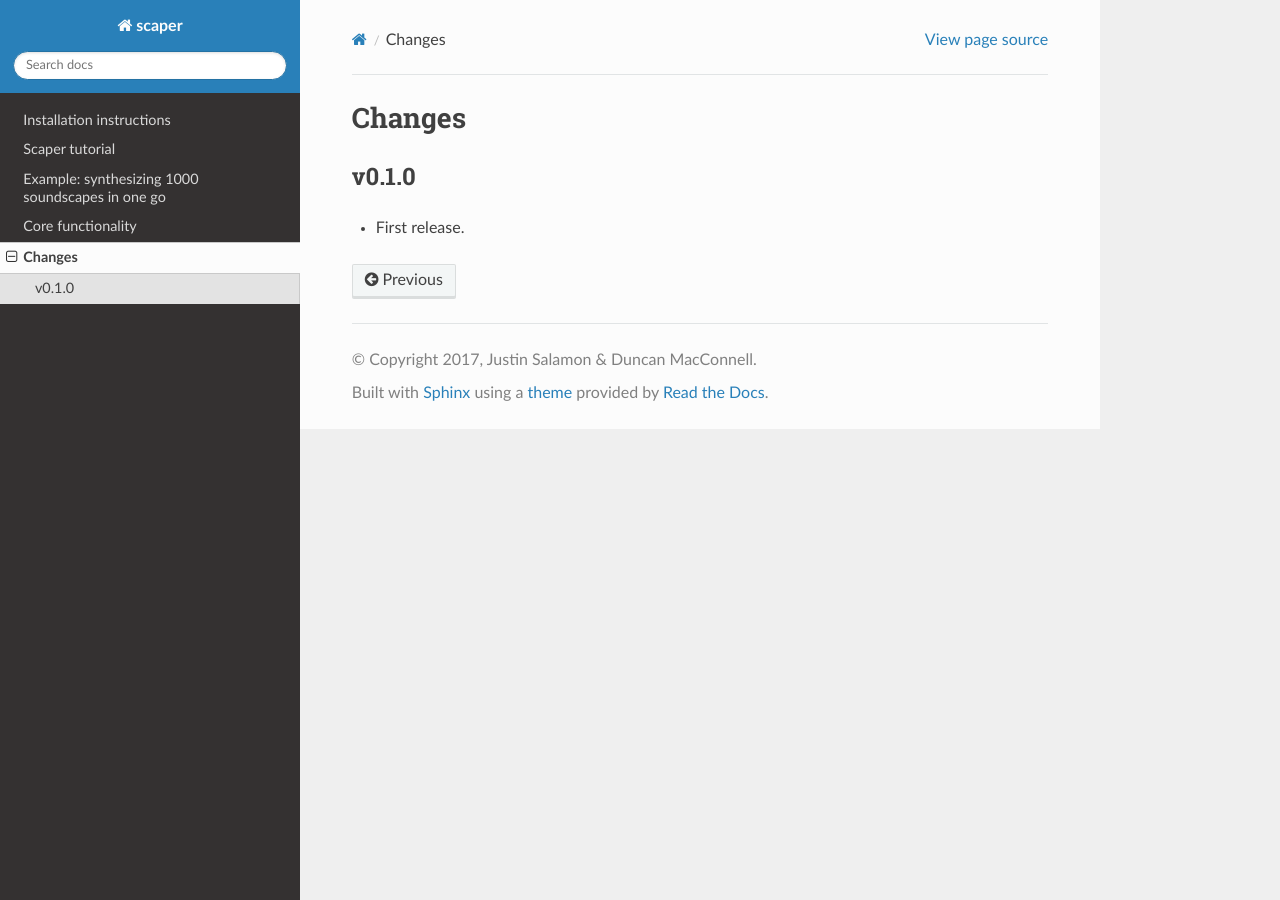
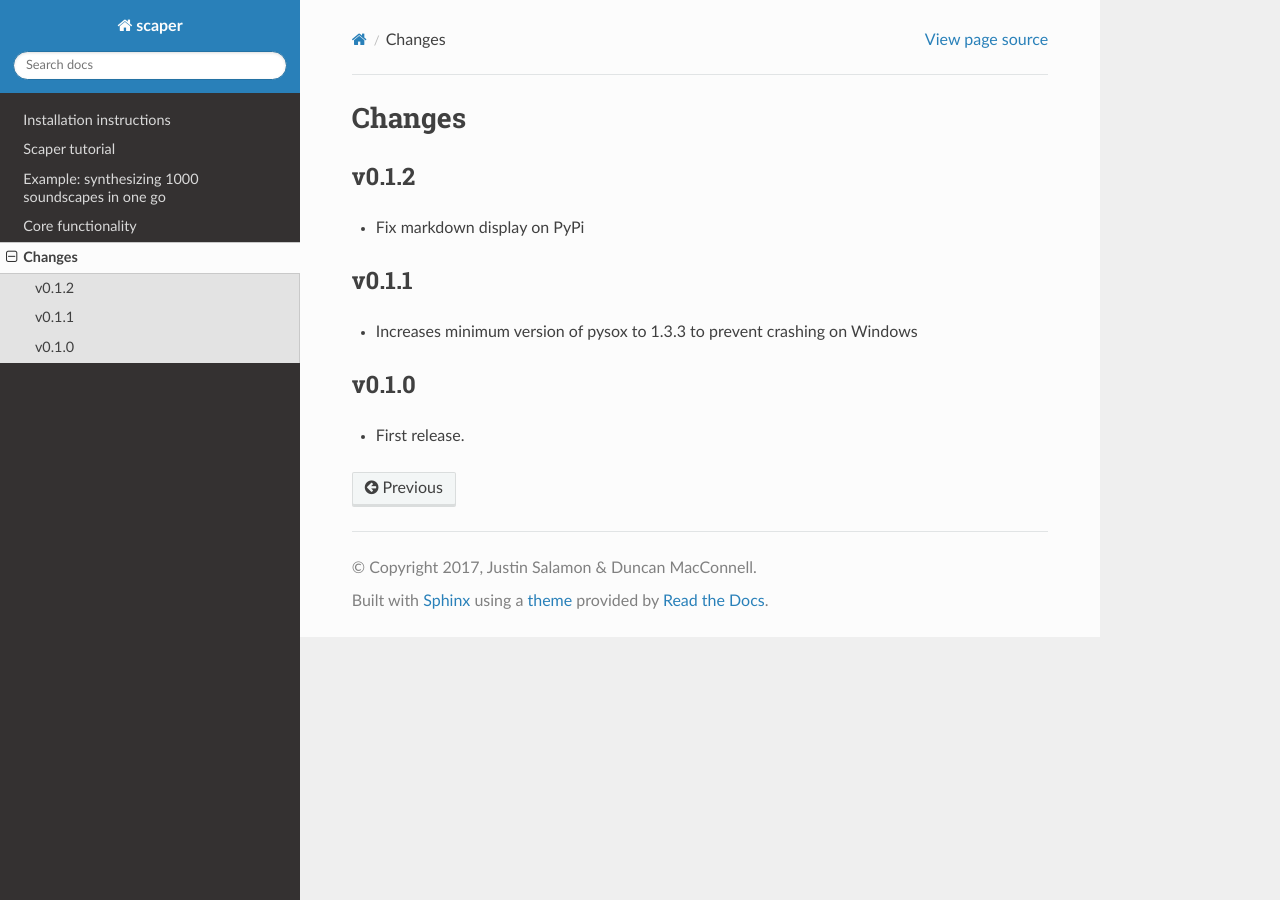
Before and after one commit to justinsalamon/scaper, a Sphinx documentation site: the page built from docs/changes.rst, in a window 1280 px wide. Built offline with Sphinx 7.4.7 and the Read the Docs theme 2.0.0, drawn with Linux system fonts in a browser that asks for light colours.

Commit message:
Update changelog

```diff
--- a/docs/changes.rst
+++ b/docs/changes.rst
@@ -3,6 +3,14 @@
 Changes
 -------
 
+v0.1.2
+~~~~~~
+- Fix markdown display on PyPi
+
+v0.1.1
+~~~~~~
+- Increases minimum version of pysox to 1.3.3 to prevent crashing on Windows
+
 v0.1.0
 ~~~~~~
 - First release.
```
